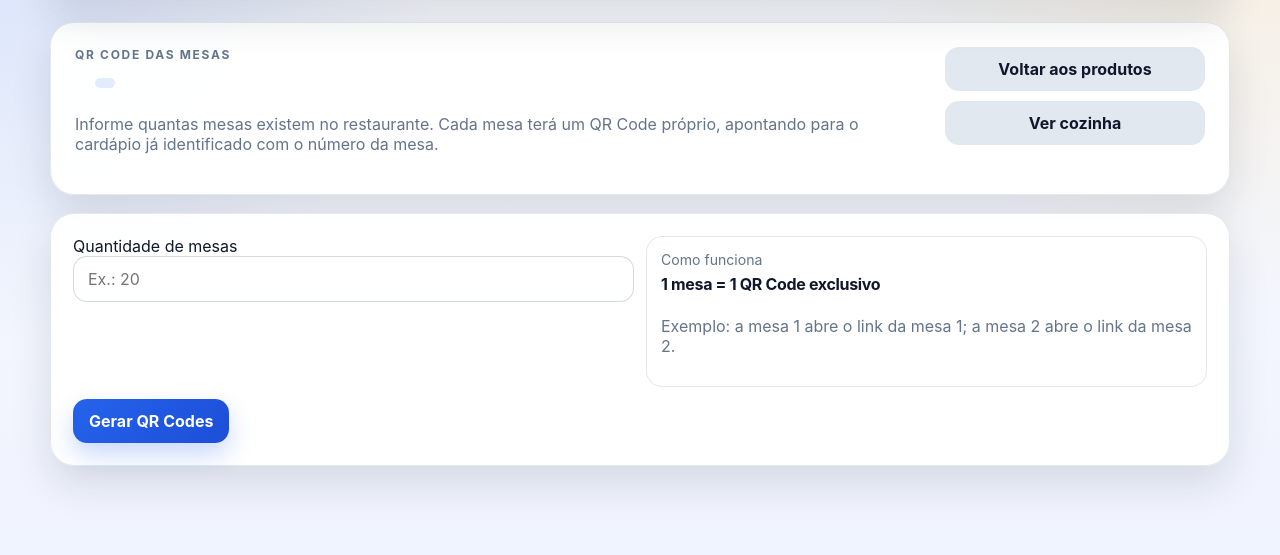
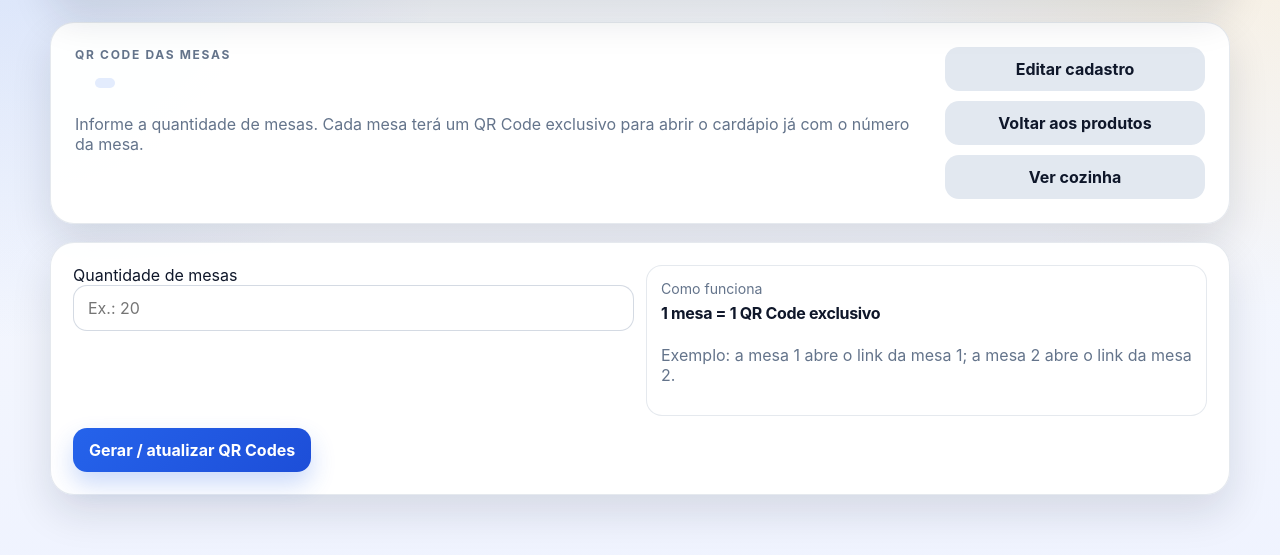
Before and after one commit to camisagilberto/restaurante_homolog, a Flask app: template app/templates/client/tables_setup.html in a window 1280 px wide. Shown: the part 111-666 px from the top of the page. Run offline with Flask 3, Linux system fonts and the light colour scheme; the template is opened without the code that fills it, so the values that code supplies are empty.

Commit message:
Update tables_setup.html

```diff
--- a/app/templates/client/tables_setup.html
+++ b/app/templates/client/tables_setup.html
@@ -1,5 +1,5 @@
 {% extends 'base.html' %}
-{% block title %}Cadastrar mesas{% endblock %}
+{% block title %}Editar mesas{% endblock %}
 {% block content %}
 <section class="hero-card hero-card--table">
   <div class="hero-card-copy">
@@ -9,11 +9,12 @@
       <span class="badge-inline">{{ profile.username }}</span>
     </div>
     <p class="muted">
-      Informe quantas mesas existem no restaurante. Cada mesa terá um QR Code próprio, apontando para o cardápio já identificado com o número da mesa.
+      Informe a quantidade de mesas. Cada mesa terá um QR Code exclusivo para abrir o cardápio já com o número da mesa.
     </p>
   </div>
 
   <div class="hero-actions">
+    <a class="btn btn-secondary" href="{{ url_for('client.profile') }}">Editar cadastro</a>
     <a class="btn btn-secondary" href="{{ url_for('admin.products') }}">Voltar aos produtos</a>
     <a class="btn btn-secondary" href="{{ url_for('kitchen.orders') }}">Ver cozinha</a>
   </div>
@@ -36,7 +37,7 @@
     </div>
 
     <div class="status-actions">
-      <button type="submit" class="btn btn-primary">Gerar QR Codes</button>
+      <button type="submit" class="btn btn-primary">Gerar / atualizar QR Codes</button>
     </div>
   </form>
 </section>
```
